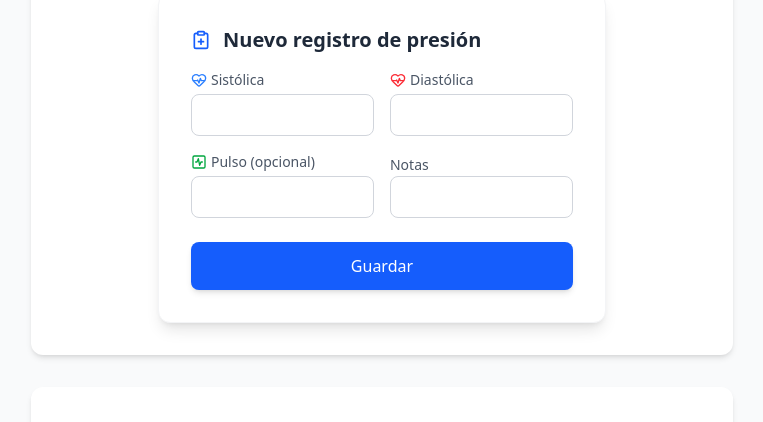
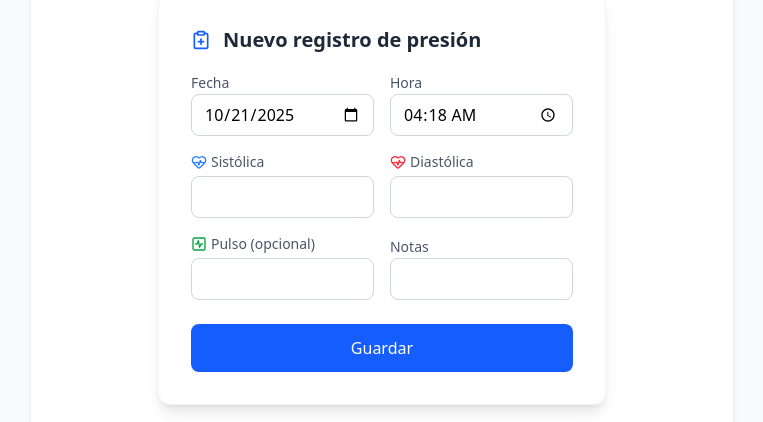
Before and after one commit to marin13c/blood-pressure-tracker-frontend, a Next.js app: page / in a window 1280 px wide. Shown: the part 223-645 px from the top of the page, without its empty margins (258-1021 px from the left). Built offline with nearby package versions, Linux system fonts and the light colour scheme; no server answers.

Commit message:
Fecha y hora manual

```diff
--- a/app/components/RecordForm.jsx
+++ b/app/components/RecordForm.jsx
@@ -1,6 +1,6 @@
 "use client";
 
-import { useState } from "react";
+import { useState, useEffect } from "react";
 import { HeartPulse, ActivitySquare, ClipboardPlus } from "lucide-react";
 
 export default function RecordForm({ onAdd }) {
@@ -8,6 +8,15 @@ export default function RecordForm({ onAdd }) {
   const [diastolic, setDiastolic] = useState("");
   const [pulse, setPulse] = useState("");
   const [notes, setNotes] = useState("");
+  const [date, setDate] = useState("");
+  const [time, setTime] = useState("");
+
+  // Set default date/time to current
+  useEffect(() => {
+    const now = new Date();
+    setDate(now.toISOString().split("T")[0]);
+    setTime(now.toTimeString().slice(0, 5));
+  }, []);
 
   const handleSubmit = async (e) => {
     e.preventDefault();
@@ -19,6 +28,7 @@ export default function RecordForm({ onAdd }) {
         diastolic: Number(diastolic),
         pulse: pulse ? Number(pulse) : undefined,
         notes,
+        date: new Date(`${date}T${time}:00`),
       }),
     });
 
@@ -42,8 +52,35 @@ export default function RecordForm({ onAdd }) {
       </div>
 
       <div className="grid grid-cols-1 sm:grid-cols-2 gap-4">
+        {/* Fecha */}
         <div>
-          <label className="text-sm text-gray-600 font-medium flex items-center gap-1 mb-1">
+          <label className="text-sm text-gray-600 font-medium mb-1">
+            Fecha
+          </label>
+          <input
+            type="date"
+            value={date}
+            onChange={(e) => setDate(e.target.value)}
+            required
+            className="w-full border border-gray-300 rounded-lg px-3 py-2"
+          />
+        </div>
+
+        {/* Hora */}
+        <div>
+          <label className="text-sm text-gray-600 font-medium mb-1">Hora</label>
+          <input
+            type="time"
+            value={time}
+            onChange={(e) => setTime(e.target.value)}
+            required
+            className="w-full border border-gray-300 rounded-lg px-3 py-2"
+          />
+        </div>
+
+        {/* Sistólica */}
+        <div>
+          <label className="text-sm text-gray-600 font-medium mb-1 flex items-center gap-1">
             <HeartPulse className="w-4 h-4 text-blue-500" />
             Sistólica
           </label>
@@ -52,12 +89,13 @@ export default function RecordForm({ onAdd }) {
             value={systolic}
             onChange={(e) => setSystolic(e.target.value)}
             required
-            className="w-full border border-gray-300 rounded-lg px-3 py-2 focus:ring-2 focus:ring-blue-500 outline-none transition"
+            className="w-full border border-gray-300 rounded-lg px-3 py-2"
           />
         </div>
 
+        {/* Diastólica */}
         <div>
-          <label className="text-sm text-gray-600 font-medium flex items-center gap-1 mb-1">
+          <label className="text-sm text-gray-600 font-medium mb-1 flex items-center gap-1">
             <HeartPulse className="w-4 h-4 text-red-500" />
             Diastólica
           </label>
@@ -66,12 +104,13 @@ export default function RecordForm({ onAdd }) {
             value={diastolic}
             onChange={(e) => setDiastolic(e.target.value)}
             required
-            className="w-full border border-gray-300 rounded-lg px-3 py-2 focus:ring-2 focus:ring-blue-500 outline-none transition"
+            className="w-full border border-gray-300 rounded-lg px-3 py-2"
           />
         </div>
 
+        {/* Pulso */}
         <div>
-          <label className="text-sm text-gray-600 font-medium flex items-center gap-1 mb-1">
+          <label className="text-sm text-gray-600 font-medium mb-1 flex items-center gap-1">
             <ActivitySquare className="w-4 h-4 text-green-600" />
             Pulso (opcional)
           </label>
@@ -79,10 +118,11 @@ export default function RecordForm({ onAdd }) {
             type="number"
             value={pulse}
             onChange={(e) => setPulse(e.target.value)}
-            className="w-full border border-gray-300 rounded-lg px-3 py-2 focus:ring-2 focus:ring-blue-500 outline-none transition"
+            className="w-full border border-gray-300 rounded-lg px-3 py-2"
           />
         </div>
 
+        {/* Notas */}
         <div>
           <label className="text-sm text-gray-600 font-medium mb-1">
             Notas
@@ -91,14 +131,14 @@ export default function RecordForm({ onAdd }) {
             type="text"
             value={notes}
             onChange={(e) => setNotes(e.target.value)}
-            className="w-full border border-gray-300 rounded-lg px-3 py-2 focus:ring-2 focus:ring-blue-500 outline-none transition"
+            className="w-full border border-gray-300 rounded-lg px-3 py-2"
           />
         </div>
       </div>
 
       <button
         type="submit"
-        className="w-full bg-blue-600 hover:bg-blue-700 active:bg-blue-800 text-white font-medium py-3 rounded-lg transition shadow-md"
+        className="w-full bg-blue-600 hover:bg-blue-700 text-white font-medium py-3 rounded-lg"
       >
         Guardar
       </button>
--- a/app/components/RecordList.jsx
+++ b/app/components/RecordList.jsx
@@ -21,10 +21,22 @@ export default function RecordList() {
     fetchRecords();
   }, []);
 
+  // Filtrar por rango de fechas
   const filteredRecords = records.filter((r) => {
-    const date = r.date.split("T")[0];
-    return date >= startDate && date <= endDate;
+    const recordDate = r.date.split("T")[0];
+    return recordDate >= startDate && recordDate <= endDate;
   });
+
+  // Formatear fecha y hora
+  const formatDateTime = (isoString) => {
+    const date = new Date(isoString);
+    const localDate = date.toLocaleDateString("es-CR");
+    const localTime = date.toLocaleTimeString("es-CR", {
+      hour: "2-digit",
+      minute: "2-digit",
+    });
+    return `${localDate} ${localTime}`;
+  };
 
   return (
     <div className="bg-white shadow-lg rounded-xl p-4 sm:p-6 md:p-8 border border-gray-100 mt-6 w-full max-w-3xl mx-auto">
@@ -54,7 +66,7 @@ export default function RecordList() {
         endDate={endDate}
       />
 
-      {/* Mobile */}
+      {/* Vista móvil */}
       <div className="sm:hidden flex flex-col gap-3 mt-4">
         {filteredRecords.length === 0 && (
           <p className="text-gray-500 text-center">No hay registros</p>
@@ -64,7 +76,7 @@ export default function RecordList() {
             key={r._id}
             className="bg-gray-50 rounded-xl p-4 shadow-sm border border-gray-200"
           >
-            <p className="text-gray-600 text-sm">{r.date.split("T")[0]}</p>
+            <p className="text-gray-600 text-sm">{formatDateTime(r.date)}</p>
             <div className="flex flex-wrap gap-2 mt-2">
               <span className="font-medium">Sistólica: {r.systolic}</span>
               <span className="font-medium">Diastólica: {r.diastolic}</span>
@@ -75,12 +87,12 @@ export default function RecordList() {
         ))}
       </div>
 
-      {/* Desktop */}
+      {/* Vista escritorio */}
       <div className="hidden sm:block overflow-x-auto mt-4">
         <table className="w-full text-sm text-left border border-gray-200 rounded-lg overflow-hidden">
           <thead className="bg-gray-100 text-gray-700">
             <tr>
-              <th className="px-4 py-2 border-b">Fecha</th>
+              <th className="px-4 py-2 border-b">Fecha y Hora</th>
               <th className="px-4 py-2 border-b">Sistólica</th>
               <th className="px-4 py-2 border-b">Diastólica</th>
               <th className="px-4 py-2 border-b">Pulso</th>
@@ -90,7 +102,7 @@ export default function RecordList() {
           <tbody>
             {filteredRecords.map((r) => (
               <tr key={r._id} className="hover:bg-gray-50 transition border-b">
-                <td className="px-4 py-2">{r.date.split("T")[0]}</td>
+                <td className="px-4 py-2">{formatDateTime(r.date)}</td>
                 <td className="px-4 py-2 font-medium">{r.systolic}</td>
                 <td className="px-4 py-2 font-medium">{r.diastolic}</td>
                 <td className="px-4 py-2">{r.pulse || "-"}</td>
```
